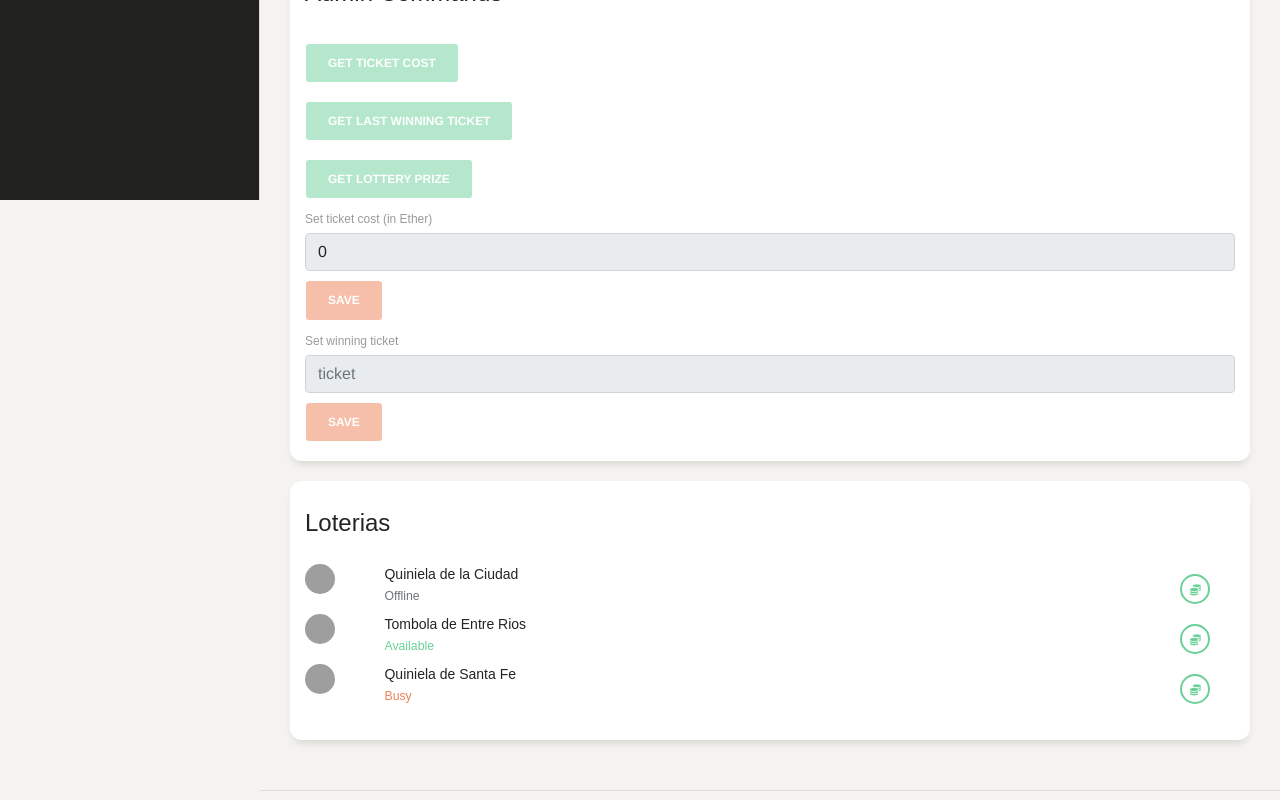
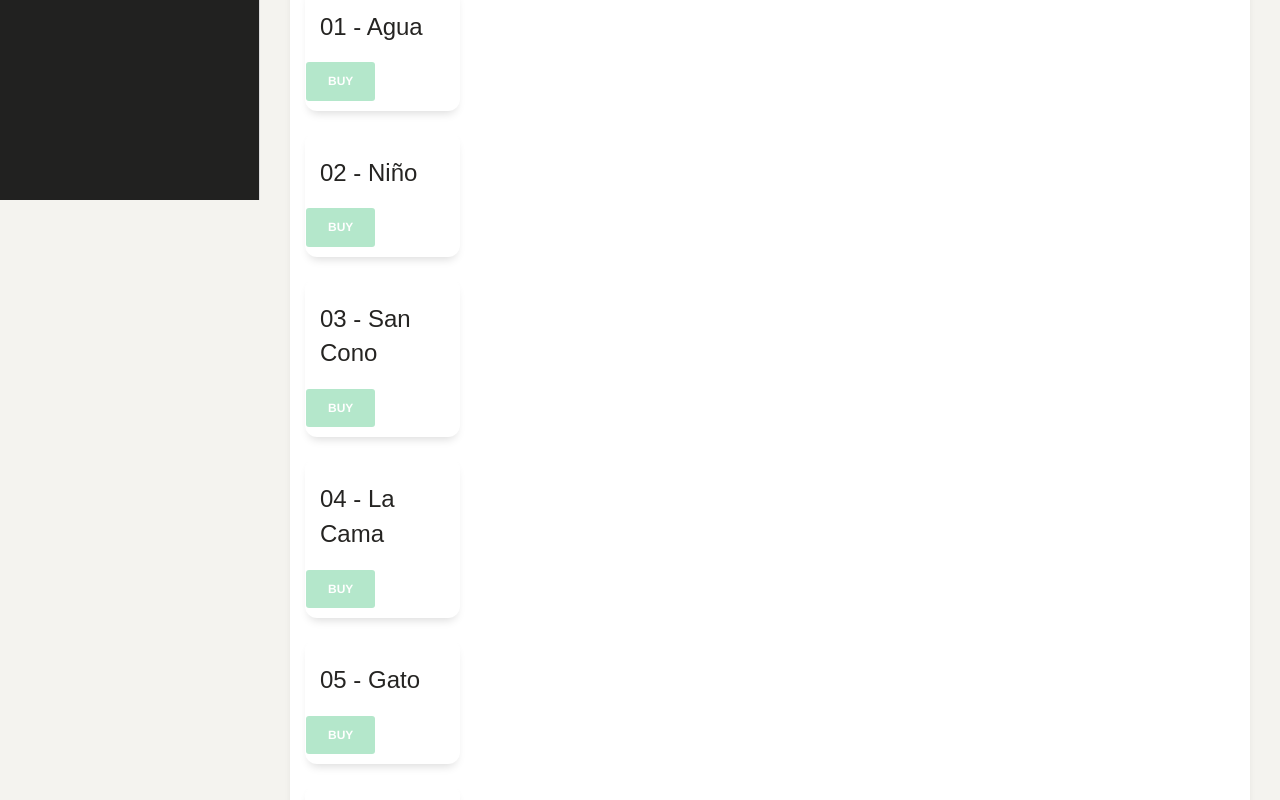
Before and after one commit to Nico-code/to-do-dapp, a Vue app: page / in a window 1280 px wide. Shown: the part 600-1400 px from the top of the page. Built offline with nearby package versions, Linux system fonts and the light colour scheme; grey boxes are pictures that could not be loaded.

Commit message:
Add all fucking lottery numbers and meanings

```diff
--- a/src/views/lotteries.vue
+++ b/src/views/lotteries.vue
@@ -85,10 +85,17 @@
             </h4>
           </div>
           <div class="card-body">
-            <div class="form-group"> Last winning ticket: {{ lastWinningTicket }} </div>
-            <div class="form-group">
-              <input class="form-control" :disabled="!wallet" v-model="myTicket" type="text" placeholder="Write a ticket number" />
-              <button class="btn btn-success" :disabled="!wallet" @click="buyTicket"> Buy </button>
+            <div class="col-2">
+              <div class="card" v-for="(ticket, i) in lotteryTickets" :key="`a-ticket-${i}`">
+                <div class="card-header">
+                  <h4 class="card-title">
+                    {{ ticket._id }} - {{ ticket.name }}
+                  </h4>
+                </div>
+                <div class="form-group">
+                  <button class="btn btn-success" :disabled="!wallet" @click="() => buyTicket(ticket)"> Buy </button>
+                </div>
+              </div>
             </div>
           </div>
         </div>
@@ -123,34 +130,6 @@
           </div>
         </div>
       </div>
-      <div class="col-12">
-        <div class="card">
-          <div class="card-header">
-            <h4 class="card-title">Loterias</h4>
-          </div>
-          <div class="card-body">
-            <ul class="list-unstyled team-members">
-              <li v-for="(lottery, i) in lotteries" :key="lottery._id">
-                <div class="row">
-                  <div class="col-md-1 col-1">
-                    <div class="avatar">
-                      <img :src="`https://picsum.photos/300?random=${i+1}`" alt="Circle Image" class="img-circle img-no-padding img-responsive">
-                    </div>
-                  </div>
-                  <div class="col-md-10 col-10">
-                    {{ lottery.name }}
-                    <br />
-                    <span :class="lottery.stateClass"><small>{{ lottery.state }}</small></span>
-                  </div>
-                  <div class="col-md-1 col-1 text-right">
-                    <button class="btn btn-sm btn-outline-success btn-round btn-icon"><i class="fas fa-coins"></i></button>
-                  </div>
-                </div>
-              </li>
-            </ul>
-          </div>
-        </div>
-      </div>
     </div>
 </template>
 <script>
@@ -159,26 +138,109 @@ import lotteryService from '../services/lottery';
 export default {
   data() {
     return {
-      lotteries: [
-        {
-          _id: 1,
-          name: 'Quiniela de la Ciudad',
-          state: 'Offline',
-          stateClass: 'text-muted'
-        },
-        {
-          _id: 2,
-          name: 'Tombola de Entre Rios',
-          state: 'Available',
-          stateClass: 'text-success'
-        },
-        {
-          _id: 3,
-          name: 'Quiniela de Santa Fe',
-          state: 'Busy',
-          stateClass: 'text-danger'
-        },
-      ],
+      // Not so funny to write them by hand
+      lotteryTickets: [
+        { _id: "00", name: "Huevos" },
+        { _id: "01", name: "Agua" },
+        { _id: "02", name: "Niño" },
+        { _id: "03", name: "San Cono" },
+        { _id: "04", name: "La Cama" },
+        { _id: "05", name: "Gato" },
+        { _id: "06", name: "Perro" },
+        { _id: "07", name: "Revolver" },
+        { _id: "08", name: "Incendio" },
+        { _id: "09", name: "Arroyo" },
+        { _id: "10", name: "La leche" },
+        { _id: "11", name: "Palito" },
+        { _id: "12", name: "Soldado" },
+        { _id: "13", name: "La yeta" },
+        { _id: "14", name: "Borracho" },
+        { _id: "15", name: "Niña bonita" },
+        { _id: "16", name: "Anillo" },
+        { _id: "17", name: "Desgracia" },
+        { _id: "18", name: "Sangre" },
+        { _id: "19", name: "Pescado" },
+        { _id: "20", name: "La fiesta" },
+        { _id: "21", name: "La mujer" },
+        { _id: "22", name: "El loco" },
+        { _id: "23", name: "Mariposa" },
+        { _id: "24", name: "Caballo" },
+        { _id: "25", name: "Gallina" },
+        { _id: "26", name: "La misa" },
+        { _id: "27", name: "El peine" },
+        { _id: "28", name: "El cerro" },
+        { _id: "29", name: "San Pedro" },
+        { _id: "30", name: "Santa Rosa" },
+        { _id: "31", name: "La luz" },
+        { _id: "32", name: "Dinero" },
+        { _id: "33", name: "Cristo" },
+        { _id: "34", name: "Cabeza" },
+        { _id: "35", name: "Pajarito" },
+        { _id: "36", name: "Manteca" },
+        { _id: "37", name: "Dentista" },
+        { _id: "38", name: "Aceite" },
+        { _id: "39", name: "Lluvia" },
+        { _id: "40" , name: "Cura "} ,
+        { _id: "41" , name: "Cucho "} ,
+        { _id: "42" , name: "Zapatilla "} ,
+        { _id: "43" , name: "Balcón "} ,
+        { _id: "44" , name: "La cárcel "} ,
+        { _id: "45" , name: "El vino "} ,
+        { _id: "46" , name: "Tomates "} ,
+        { _id: "47" , name: "Muerto "} ,
+        { _id: "48" , name: "Muerto habla "} ,
+        { _id: "49" , name: "La carne "} ,
+        { _id: "50" , name: "El pan "} ,
+        { _id: "51" , name: "Serrucho "} ,
+        { _id: "52" , name: "Madre "} ,
+        { _id: "53" , name: "El barco "} ,
+        { _id: "54" , name: "La vaca "} ,
+        { _id: "55" , name: "Los gallegos "} ,
+        { _id: "56" , name: "La caída "} ,
+        { _id: "57" , name: "Jorabajo "} ,
+        { _id: "58" , name: "Ahogado "} ,
+        { _id: "59" , name: "Planta "} ,
+        { _id: "60" , name: "Virgen "} ,
+        { _id: "61" , name: "Escopeta "} ,
+        { _id: "62" , name: "Inundacion "} ,
+        { _id: "63" , name: "Casamiento "} ,
+        { _id: "64" , name: "Llanto "} ,
+        { _id: "65" , name: "Cazador "} ,
+        { _id: "66" , name: "Lombrices "} ,
+        { _id: "67" , name: "Víbora "} ,
+        { _id: "68" , name: "Sobrinos "} ,
+        { _id: "69" , name: "Vicios "} ,
+        { _id: "70" , name: "Muerto sueño "} ,
+        { _id: "71" , name: "Excrementos "} ,
+        { _id: "72" , name: "Sorpresa "} ,
+        { _id: "73" , name: "Hospital "} ,
+        { _id: "74" , name: "Negros "} ,
+        { _id: "75" , name: "Payaso "} ,
+        { _id: "76" , name: "Llamas "} ,
+        { _id: "77" , name: "Las piernas "} ,
+        { _id: "78" , name: "Ramera "} ,
+        { _id: "79" , name: "Ladrón "} ,
+        { _id: "80" , name: "La bocha "} ,
+        { _id: "81" , name: "Flores "} ,
+        { _id: "82" , name: "Pelea "} ,
+        { _id: "83" , name: "Mal tiempo "} ,
+        { _id: "84" , name: "Iglesia "} ,
+        { _id: "85" , name: "Linterna "} ,
+        { _id: "86" , name: "Humo "} ,
+        { _id: "87" , name: "Piojos "} ,
+        { _id: "88" , name: "El Papa "} ,
+        { _id: "89" , name: "La rata "} ,
+        { _id: "90" , name: "El miedo "} ,
+        { _id: "91" , name: "Excusado "} ,
+        { _id: "92" , name: "Médico "} ,
+        { _id: "93" , name: "Enamorado "} ,
+        { _id: "94" , name: "Cementerio "} ,
+        { _id: "95" , name: "Anteojos "} ,
+        { _id: "96" , name: "Marido "} ,
+        { _id: "97" , name: "La mesa "} ,
+        { _id: "98" , name: "Lavandera "} ,
+        { _id: "99" , name: "Hermanos" }
+        ],
       newTicketCost: 0,
       ticketCost: 0,
       winningPrize: 0,
```
